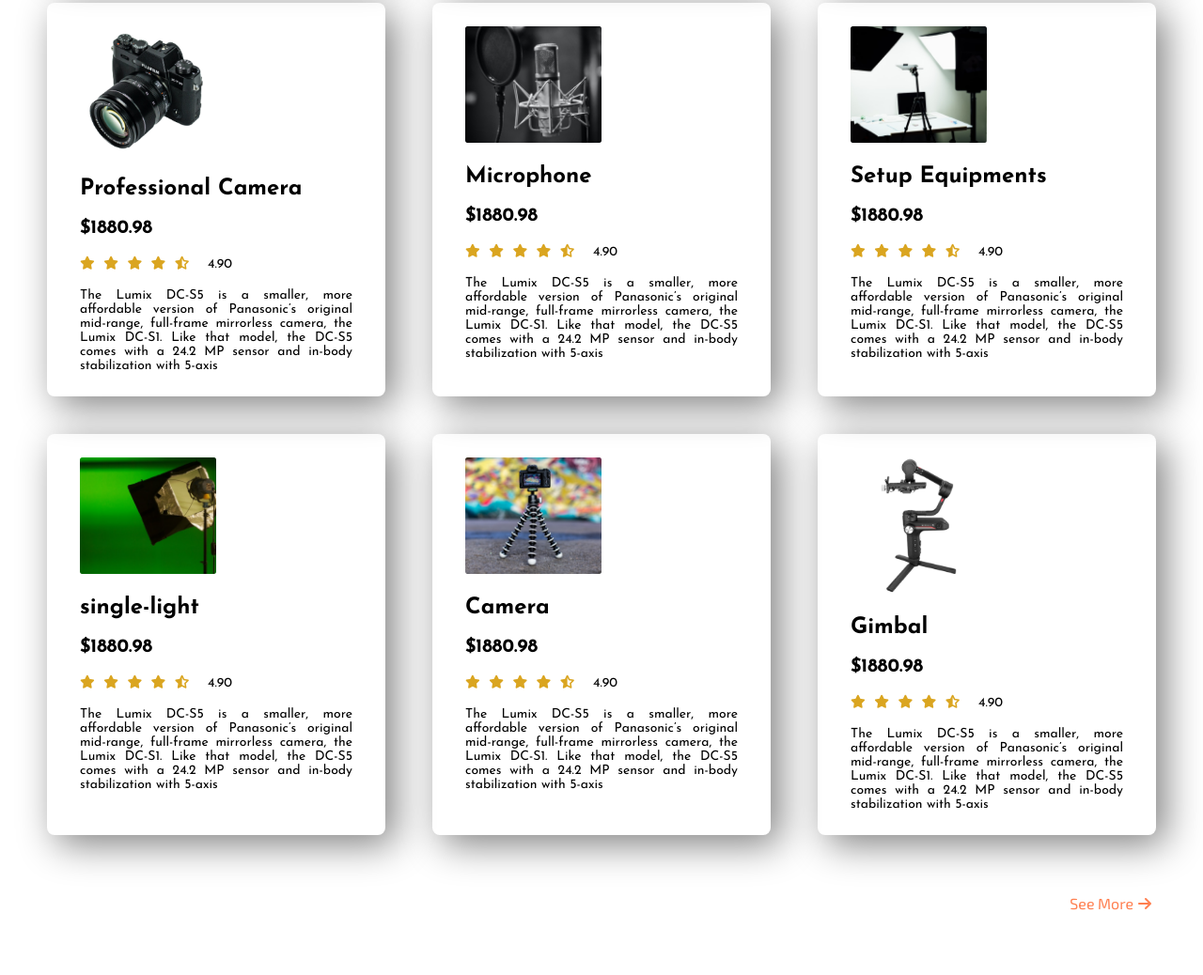
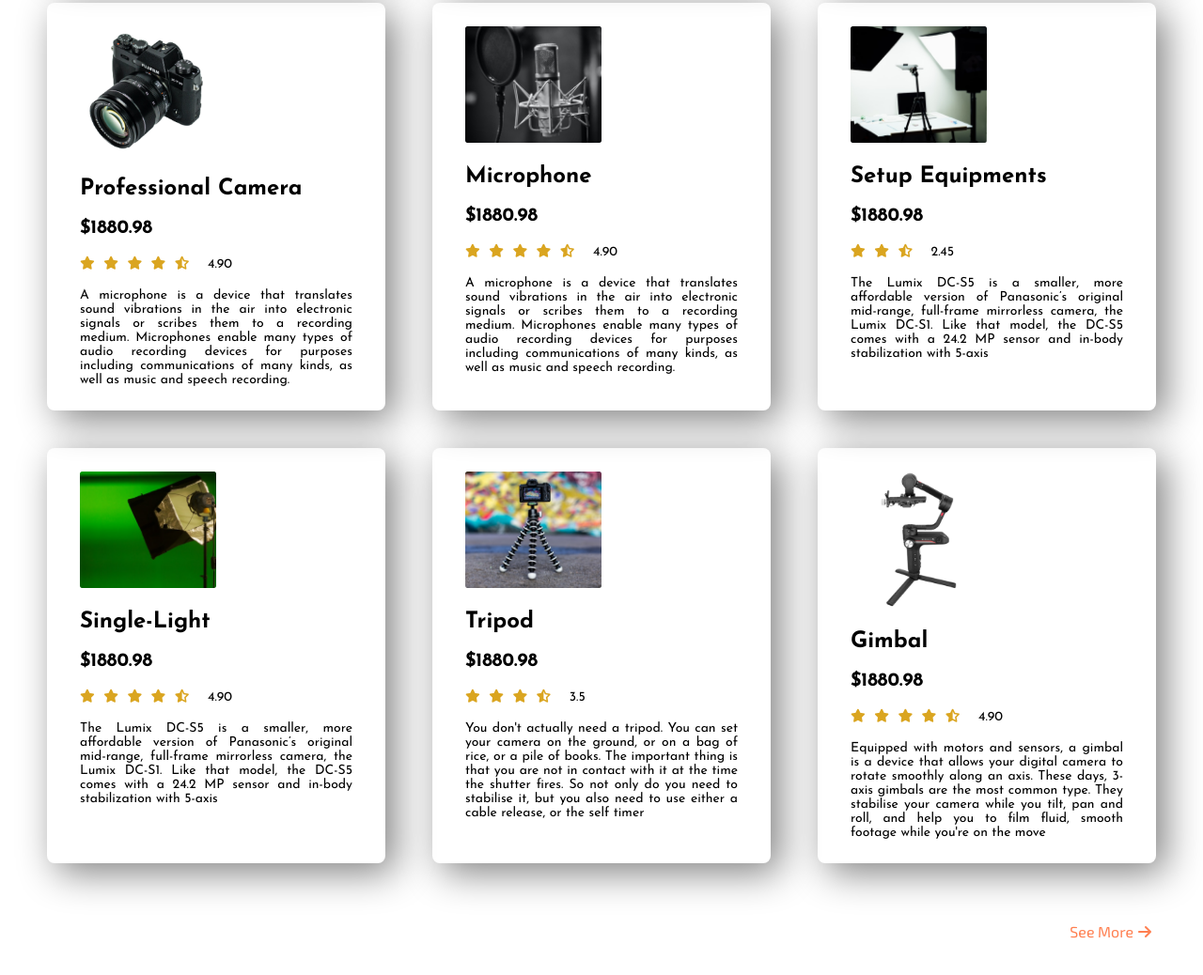
Before and after one commit to RaselMahmud7/influence-gear, a plain HTML site: page index.html in a window 1280 px wide. Shown: the part 1517-2555 px from the top of the page at 94% size. Drawn offline with Linux system fonts and the light colour scheme.

Commit message:
Assignment  2 Updated

```diff
--- a/index.html
+++ b/index.html
@@ -261,11 +261,7 @@
                             <span class="rating-int"> 4.90</span>
 
                         </div>
-                        <p class="product-para">The Lumix DC-S5 is a smaller, more affordable version of Panasonic’s
-                            original mid-range, full-frame
-                            mirrorless camera, the Lumix DC-S1. Like that model, the DC-S5 comes with a 24.2 MP sensor
-                            and
-                            in-body stabilization with 5-axis</p>
+                        <p class="product-para">A microphone is a device that translates sound vibrations in the air into electronic signals or scribes them to a recording medium. Microphones enable many types of audio recording devices for purposes including communications of many kinds, as well as music and speech recording.</p>
                     </div>
 
                 </div>
@@ -285,11 +281,7 @@
                             <span class="rating-int"> 4.90</span>
 
                         </div>
-                        <p class="product-para">The Lumix DC-S5 is a smaller, more affordable version of Panasonic’s
-                            original mid-range, full-frame
-                            mirrorless camera, the Lumix DC-S1. Like that model, the DC-S5 comes with a 24.2 MP sensor
-                            and
-                            in-body stabilization with 5-axis</p>
+                        <p class="product-para">A microphone is a device that translates sound vibrations in the air into electronic signals or scribes them to a recording medium. Microphones enable many types of audio recording devices for purposes including communications of many kinds, as well as music and speech recording.</p>
                     </div>
 
                 </div>
@@ -303,10 +295,8 @@
                         <div class="rating">
                             <i class="fas fa-star"></i>
                             <i class="fas fa-star"></i>
-                            <i class="fas fa-star"></i>
-                            <i class="fas fa-star"></i>
                             <i class="fas fa-star-half-alt"></i>
-                            <span class="rating-int"> 4.90</span>
+                            <span class="rating-int"> 2.45</span>
 
                         </div>
                         <p class="product-para">The Lumix DC-S5 is a smaller, more affordable version of Panasonic’s
@@ -322,7 +312,7 @@
                 <div class="card">
                     <div class="product-detail">
                         <img class="product-img" src="images/single-light.png" alt="">
-                        <h2 class="product-name">single-light</h2>
+                        <h2 class="product-name">Single-Light</h2>
                         <h3 class="price">$1880.98</h3>
                         <div class="rating">
                             <i class="fas fa-star"></i>
@@ -346,22 +336,20 @@
                 <div class="card">
                     <div class="product-detail">
                         <img class="product-img" src="images/tripod.png" alt="">
-                        <h2 class="product-name">Camera</h2>
+                        <h2 class="product-name">Tripod</h2>
                         <h3 class="price">$1880.98</h3>
                         <div class="rating">
                             <i class="fas fa-star"></i>
                             <i class="fas fa-star"></i>
                             <i class="fas fa-star"></i>
-                            <i class="fas fa-star"></i>
                             <i class="fas fa-star-half-alt"></i>
-                            <span class="rating-int"> 4.90</span>
+                            <span class="rating-int"> 3.5</span>
 
                         </div>
-                        <p class="product-para">The Lumix DC-S5 is a smaller, more affordable version of Panasonic’s
-                            original mid-range, full-frame
-                            mirrorless camera, the Lumix DC-S1. Like that model, the DC-S5 comes with a 24.2 MP sensor
-                            and
-                            in-body stabilization with 5-axis</p>
+                        <p class="product-para">You don't actually need a tripod. You can set your camera on the ground,
+                            or on a bag of rice, or a pile of books. The important thing is that you are not in contact
+                            with it at the time the shutter fires. So not only do you need to stabilise it, but you also
+                            need to use either a cable release, or the self timer</p>
                     </div>
 
                 </div>
@@ -381,11 +369,10 @@
                             <span class="rating-int"> 4.90</span>
 
                         </div>
-                        <p class="product-para">The Lumix DC-S5 is a smaller, more affordable version of Panasonic’s
-                            original mid-range, full-frame
-                            mirrorless camera, the Lumix DC-S1. Like that model, the DC-S5 comes with a 24.2 MP sensor
-                            and
-                            in-body stabilization with 5-axis</p>
+                        <p class="product-para">Equipped with motors and sensors, a gimbal is a device that allows your
+                            digital camera to rotate smoothly along an axis. These days, 3-axis gimbals are the most
+                            common type. They stabilise your camera while you tilt, pan and roll, and help you to film
+                            fluid, smooth footage while you're on the move</p>
                     </div>
 
                 </div>
```
Lines whose indentation alone changed are shown as unchanged.
